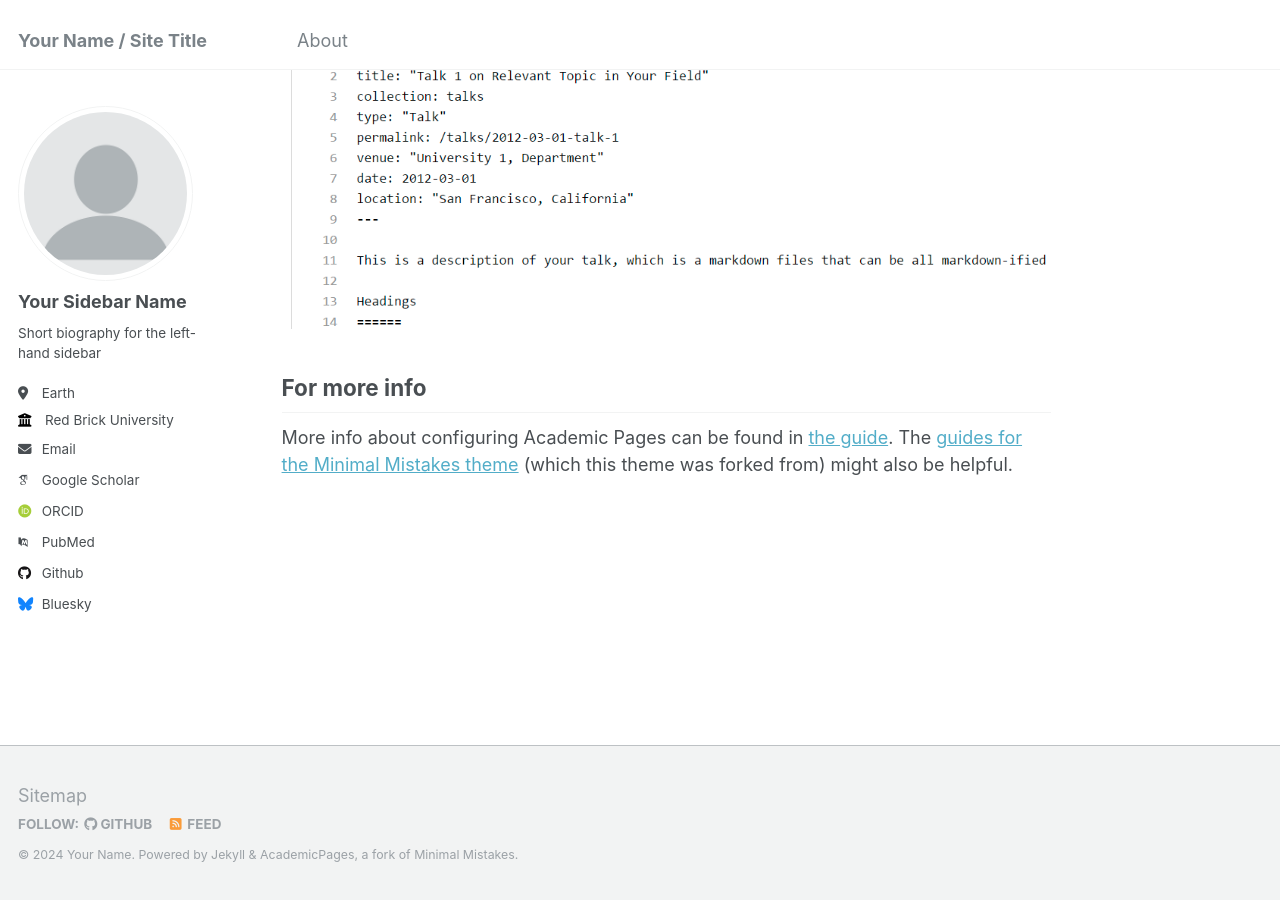
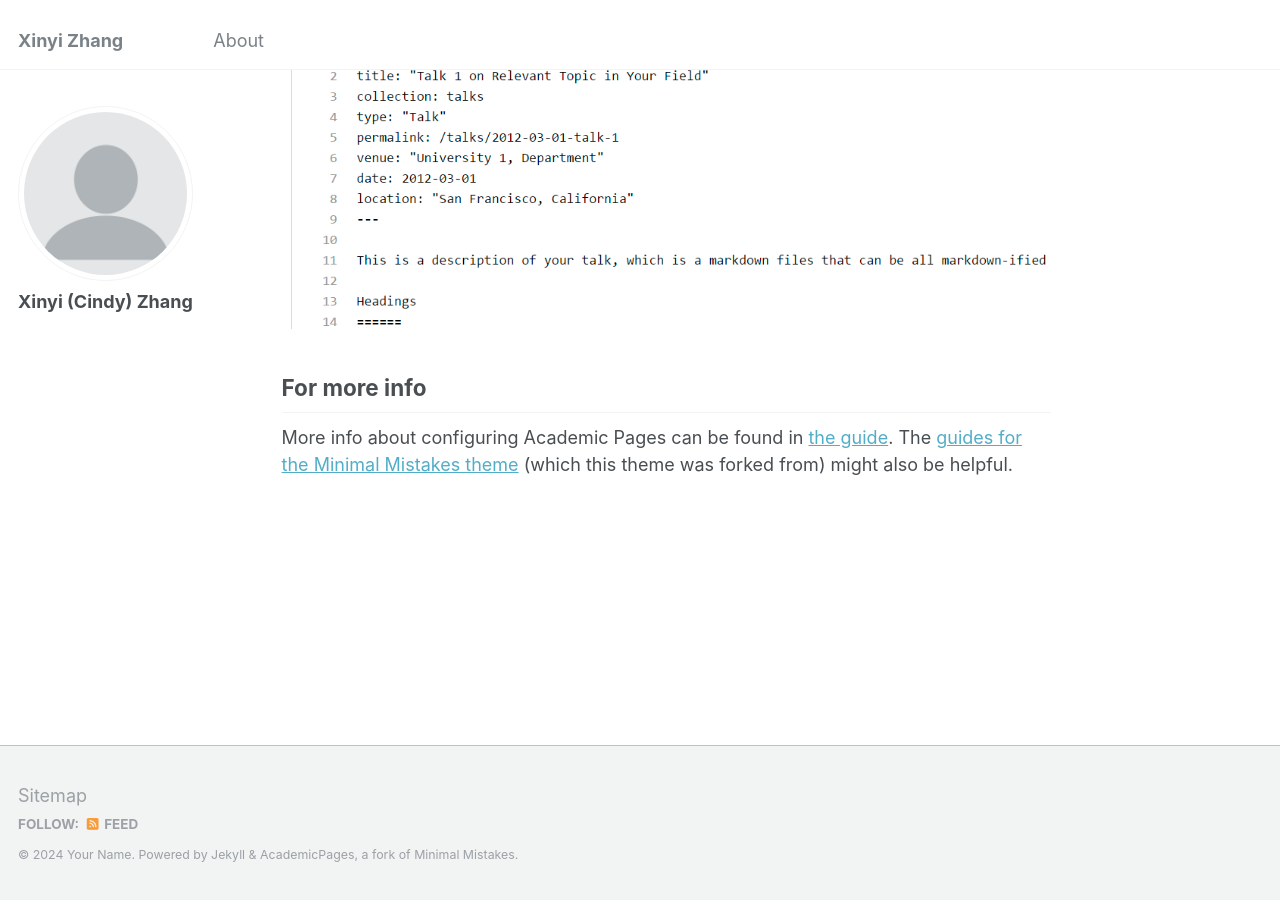
Before and after one commit to cindyxyiZhang/cindyxyiZhang.github.io, a Jekyll site: the page built from _pages/about.md, in a window 1280 px wide and 900 px high, scrolled down 2660 px. Built offline with Jekyll 4.4.1, drawn with Linux system fonts in a browser that asks for light colours; some web fonts are replaced.

Commit message:
Update _config.yml

```diff
--- a/_config.yml
+++ b/_config.yml
@@ -8,7 +8,7 @@
 
 # Basic Site Settings
 locale                   : "en-US"
-title                    : "Your Name / Site Title"
+title                    : "Xinyi Zhang"
 title_separator          : "-"
 name                     : &name "Your Name"
 description              : &description "personal description"
@@ -22,33 +22,33 @@ repository               : "academicpages/academicpages.github.io"
 author:
   # Biographic information
   avatar           : "profile.png"
-  name             : "Your Sidebar Name"
+  name             : "Xinyi (Cindy) Zhang"
   pronouns         : # example: "she/her"
-  bio              : "Short biography for the left-hand sidebar"
-  location         : "Earth"
-  employer         : "Red Brick University"
+  bio              : #"Postdoc at JHU"
+  location         : #"Earth"
+  employer         : #"Red Brick University"
   uri              : # URL
-  email            : "none@example.org"
+  email            : #"none@example.org"
 
   # Academic websites
   arxiv            : # URL - Update with the correct link to your profile
-  googlescholar    : "https://scholar.google.com/citations?user=PS_CX0AAAAAJ"
+  googlescholar    : #"https://scholar.google.com/citations?user=PS_CX0AAAAAJ"
   impactstory      : # URL
-  orcid            : "http://orcid.org/yourorcidurl"
+  orcid            : #"http://orcid.org/yourorcidurl"
   semantic         : # URL
-  pubmed           : "https://www.ncbi.nlm.nih.gov/pubmed/?term=john+snow"
+  pubmed           : #"https://www.ncbi.nlm.nih.gov/pubmed/?term=john+snow"
   researchgate     : # URL
 
   # Repositories and software development
   bitbucket        : # Username - Update with your username on the site
   codepen          : # Username
   dribbble         : # Username
-  github           : "academicpages"
+  github           : #"academicpages"
   kaggle           : # Username
   stackoverflow    : # User number or user number and name (i.e., use "1" or "1/jeff-atwood")
 
   # Social media
-  bluesky          : "bsky.app" # Replace this with you Bluesky username
+  bluesky          : #"bsky.app" # Replace this with you Bluesky username
   facebook         : # Username
   flickr           : # Username
   foursquare       : # Username
```
